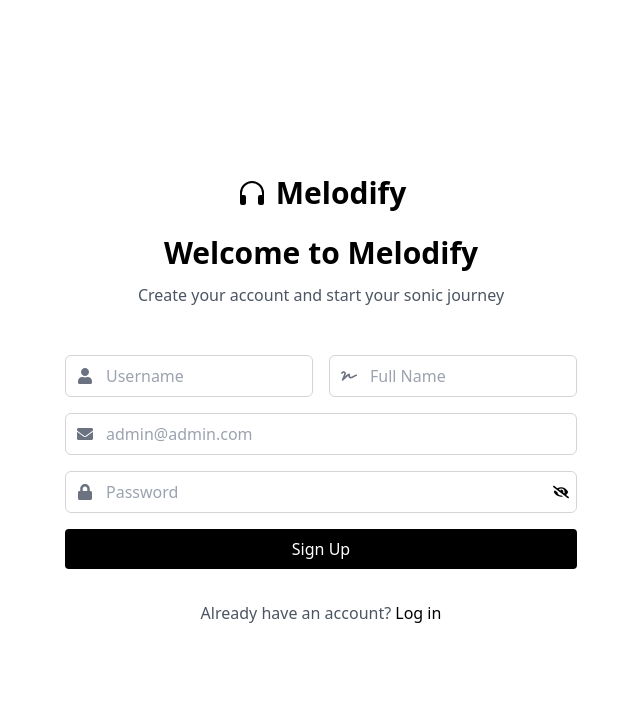
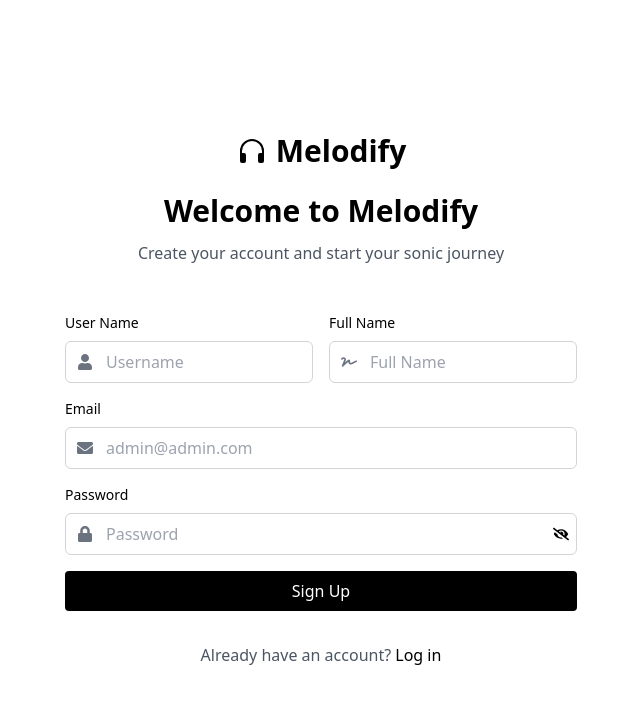
Before and after one commit to developerTested/music, a React (Vite) app: page /register in a window 1280 px wide. Shown: the top 704 px of the page, without its empty margins (319-959 px from the left). Built offline with nearby package versions, Linux system fonts and the light colour scheme; no server answers.

Commit message:
addeed label to login and signup page

```diff
--- a/src/pages/auth/LoginPage.tsx
+++ b/src/pages/auth/LoginPage.tsx
@@ -49,20 +49,28 @@ export function LoginPage() {
     }
 
     return (
-        <div className="flex items-center justify-center w-full h-screen">
+        <div className="flex items-center justify-center w-full h-screen dark:bg-zinc-950 dark:text-slate-200">
             <div className="m-auto relative w-full px-4 lg:px-0 lg:max-w-lg">
                 <div className="text-center mb-12">
                     <Logo />
-                    <h2 className="text-3xl font-bold text-black mt-6 mb-3">Welcome Back to Melodify</h2>
-                    <p className="text-gray-600 text-base mt-2">Log in to continue your musical journey</p>
+                    <h2 className="text-3xl font-bold text-black dark:text-zinc-200 mt-6 mb-3">Welcome Back to Melodify</h2>
+                    <p className="text-gray-600 dark:text-zinc-300 text-base mt-2">Log in to continue your musical journey</p>
                 </div>
 
                 <Form onSubmit={handleSubmit(onSubmit)} className="flex flex-col items-center gap-4">
-                    <div className="relative w-full">
+                    <div className="relative w-full grid gap-2">
+                        <label
+                            htmlFor="email"
+                            className="flex items-center gap-2 text-sm font-medium select-none"
+                        >
+                            Email
+                        </label>
+
                         <Input
                             {...register("email", {
                                 required: true,
                             })}
+                            id="email"
                             name="email"
                             type="email"
                             placeholder="admin@admin.com"
@@ -75,7 +83,24 @@ export function LoginPage() {
                         </p>}
                     </div>
 
-                    <div className="relative w-full">
+                    <div className="relative w-full grid gap-2">
+
+                        <div className="flex items-center">
+                            <label
+                                htmlFor="password"
+                                className="flex items-center gap-2 text-sm font-medium select-none"
+                            >
+                                Password
+                            </label>
+
+                            <Link
+                                to="/resetPassword"
+                                className="ml-auto text-sm"
+                            >
+                                Forgot password?
+                            </Link>
+                        </div>
+
                         <div className="relative w-full">
                             <Input
                                 {...register("password", {
@@ -105,12 +130,6 @@ export function LoginPage() {
                             Remember me
                         </label>
 
-                        <div className="block">
-                            <Link to="/resetPassword">
-                                Forgot password?
-                            </Link>
-                        </div>
-
                     </div>
                     <Button className="w-full rounded flex items-center justify-center">
                         Login
--- a/src/pages/auth/SignupPage.tsx
+++ b/src/pages/auth/SignupPage.tsx
@@ -60,26 +60,40 @@ export function SignupPage() {
 
                 <Form onSubmit={handleSubmit(onSubmit)} autoComplete="on" className="space-y-4">
                     <div className="grid grid-cols-1 md:grid-cols-2 gap-4">
-                        <div className="relative w-full">
-
+                        <div className="relative w-full grid gap-2">
+                            <label
+                                htmlFor="username"
+                                className="flex items-center gap-2 text-sm font-medium select-none"
+                            >
+                                User Name
+                            </label>
                             <Input
                                 {...register("username", {
                                     required: true,
                                 })}
+                                id="username"
                                 placeholder='Username'
                                 startIcon={<FaUser />}
+                                className={`${errors.username ? 'border-red-600' : ''}`}
                             />
 
                             {errors.username && <p className='text-red-600 text-xs my-1'>
                                 {errors.username.message}
                             </p>}
                         </div>
-                        <div className="relative w-full">
-
+                        <div className="relative w-full grid gap-2">
+                            <label
+                                htmlFor="fullName"
+                                className="flex items-center gap-2 text-sm font-medium select-none"
+                            >
+                                Full Name
+                            </label>
                             <Input
                                 {...register("fullName")}
                                 placeholder="Full Name"
+                                id="fullName"
                                 startIcon={<FaSignature />}
+                                className={`${errors.fullName ? 'border-red-600' : ''}`}
                             />
 
                             {errors.fullName && <p className='text-red-600 text-xs my-1'>
@@ -88,12 +102,18 @@ export function SignupPage() {
                         </div>
                     </div>
 
-                    <div className="relative w-full">
+                    <div className="relative w-full grid gap-2">
+                        <label
+                            htmlFor="email"
+                            className="flex items-center gap-2 text-sm font-medium select-none"
+                        >
+                            Email
+                        </label>
                         <Input
                             {...register("email", {
                                 required: true,
                             })}
-                            name="email"
+                            id="email"
                             type="email"
                             placeholder="admin@admin.com"
                             className={`${errors.email ? 'border-red-600' : ''}`}
@@ -105,7 +125,13 @@ export function SignupPage() {
                         </p>}
                     </div>
 
-                    <div className="relative w-full">
+                    <div className="relative w-full grid gap-2">
+                        <label
+                            htmlFor="password"
+                            className="flex items-center gap-2 text-sm font-medium select-none"
+                        >
+                            Password
+                        </label>
                         <div className="relative w-full">
                             <Input
                                 {...register("password")}
```
